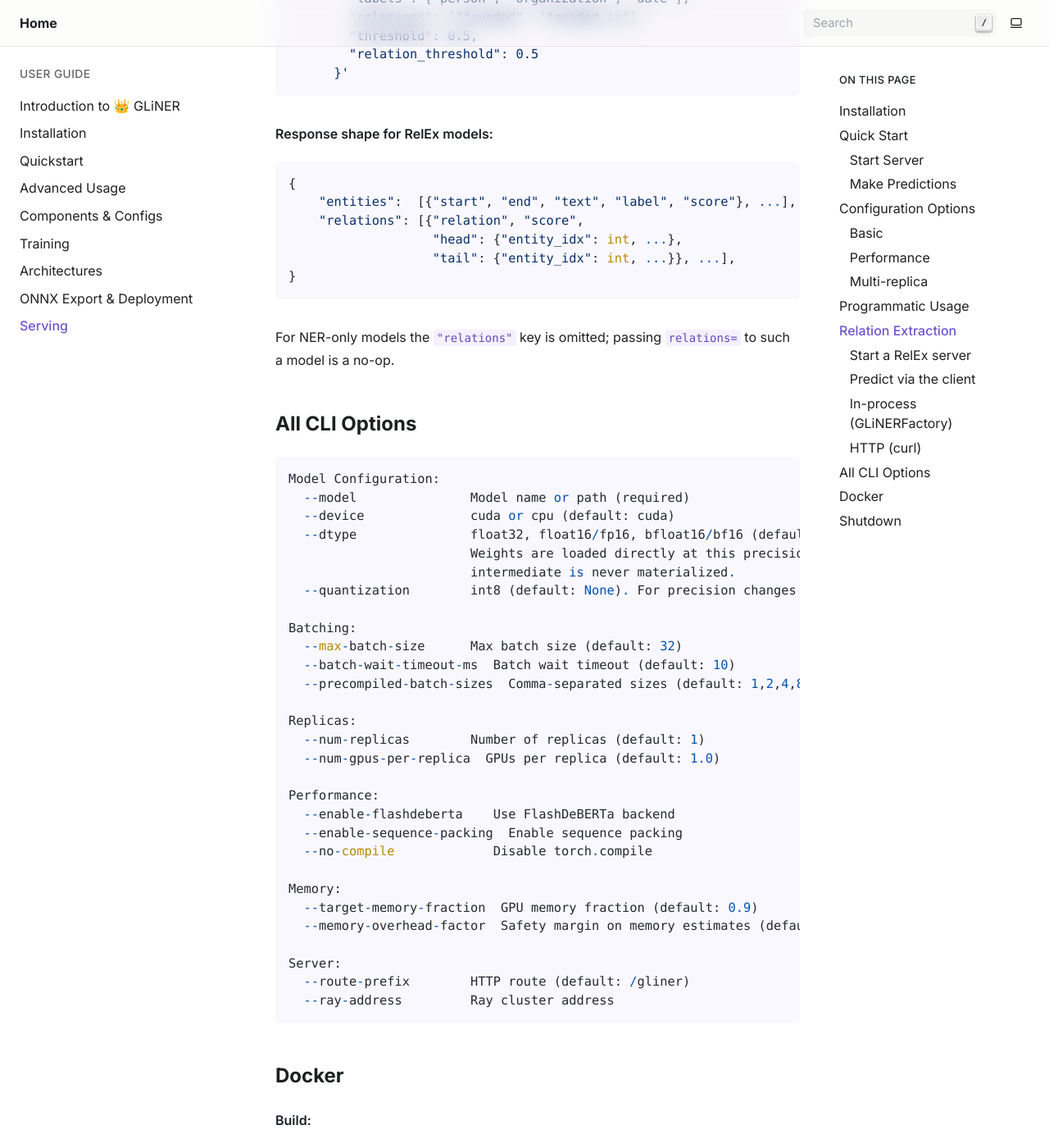
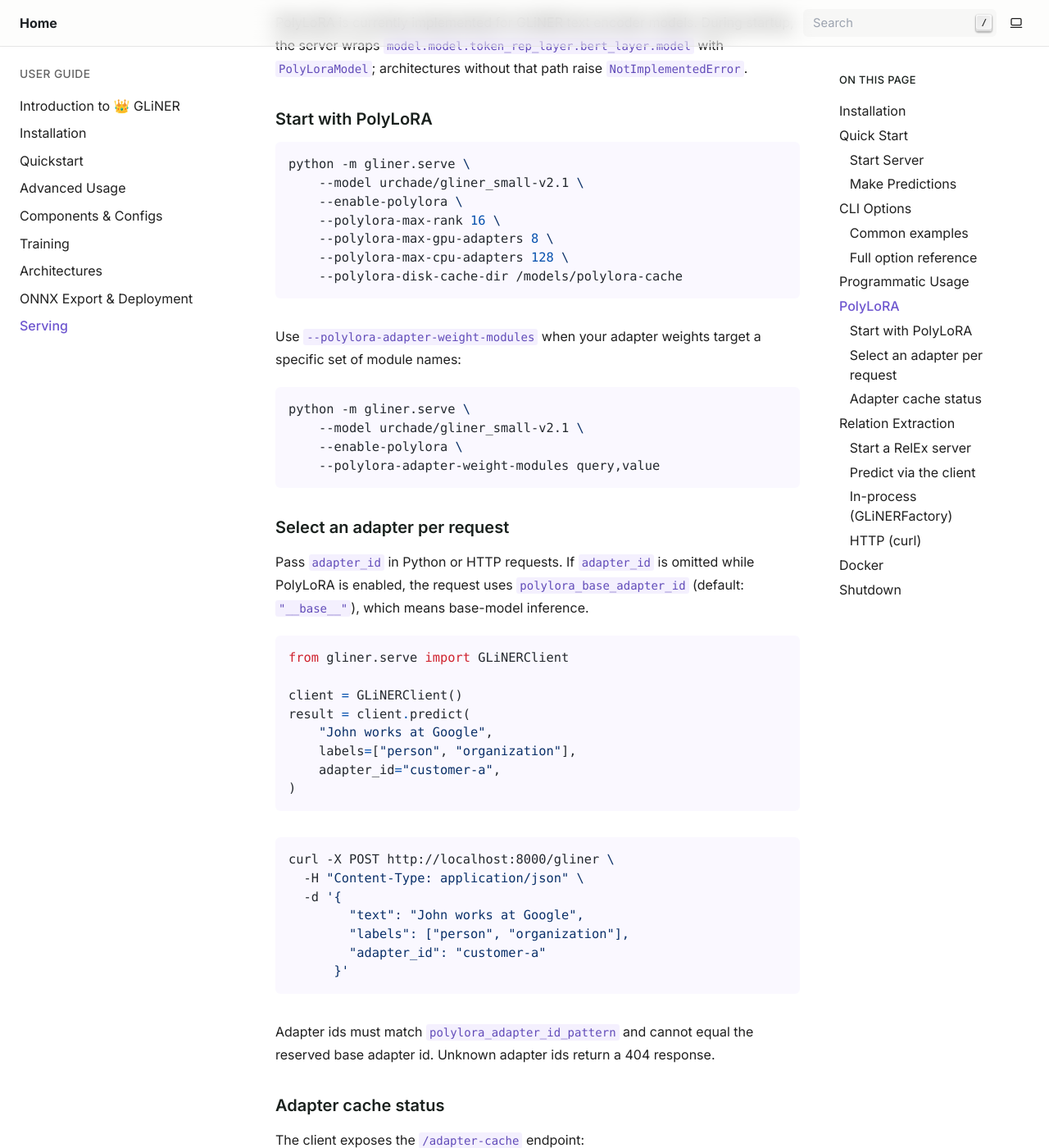
Before and after one commit to urchade/GLiNER, a Sphinx documentation site: the page built from docs/serving.md, in a window 1280 px wide and 1400 px high, scrolled down 5851 px. Shown: the whole window at 82% size. Built offline with Sphinx 7.4.7, drawn with Linux system fonts in a browser that asks for light colours; pages that are not in the unit, such as notebooks, are missing from menus; some of the changed text lies outside the part shown.

Commit message:
update serving docs

````diff
--- a/docs/serving.md
+++ b/docs/serving.md
@@ -23,24 +23,6 @@
 ```
 
 ### Make Predictions
-
-**In-process (vLLM-style, recommended):**
-```python
-from gliner.serve import GLiNERFactory
-
-with GLiNERFactory(model="urchade/gliner_small-v2.1") as llm:
-    outputs = llm.predict(
-        ["John works at Google", "Paris is in France"],
-        labels=["person", "organization", "location"],
-    )
-    print(outputs)
-```
-
-`GLiNERFactory` bundles config → deploy → client into one lifecycle-managed
-object. Passing a list of texts preserves dynamic batching — each text is
-dispatched as a separate request so Ray Serve's ``@serve.batch`` accumulates
-them into a single forward pass. Use `predict_async` for concurrent calls
-from `asyncio`.
 
 **Remote Python client** (attach to a running deployment):
 ```python
@@ -94,9 +76,18 @@
   -d '{"text": "John works at Google", "labels": ["person", "organization"]}'
 ```
 
-## Configuration Options
+## CLI Options
 
-### Basic
+The CLI entry point is the quickest way to start a standalone HTTP
+deployment:
+
+```bash
+python -m gliner.serve --model urchade/gliner_small-v2.1
+```
+
+### Common examples
+
+**Basic model settings:**
 ```bash
 python -m gliner.serve \
     --model urchade/gliner_small-v2.1 \
@@ -113,12 +104,95 @@
     --max-batch-size 64
 ```
 
-### Multi-replica
+**Multi-replica serving:**
 ```bash
 python -m gliner.serve \
     --model urchade/gliner_small-v2.1 \
     --num-replicas 4 \
     --num-gpus-per-replica 1
+```
+
+**PolyLoRA serving:**
+```bash
+python -m gliner.serve \
+    --model urchade/gliner_small-v2.1 \
+    --enable-polylora \
+    --polylora-max-gpu-adapters 8 \
+    --polylora-disk-cache-dir /models/polylora-cache
+```
+
+### Full option reference
+
+```
+Model Configuration:
+  --model                         Model name or path (required)
+  --device                        cuda or cpu (default: cuda)
+  --dtype                         float32, float16/fp16, bfloat16/bf16
+                                  (default: bfloat16)
+  --quantization                  int8 (default: None). For precision changes,
+                                  use --dtype.
+
+Model Limits:
+  --max-model-len                 Maximum sequence length (default: 2048)
+  --max-span-width                Maximum entity span width (default: 12)
+  --max-labels                    Maximum labels per request; -1 is unlimited
+                                  (default: -1)
+
+Thresholds:
+  --default-threshold             Default entity threshold (default: 0.5)
+  --default-relation-threshold    Default relation threshold (default: 0.5)
+
+Replica Configuration:
+  --num-replicas                  Number of replicas (default: 1)
+  --num-gpus-per-replica          GPUs per replica (default: 1.0)
+  --num-cpus-per-replica          CPUs per replica (default: 1.0)
+
+Batching Configuration:
+  --max-batch-size                Maximum Ray Serve batch size (default: 32)
+  --batch-wait-timeout-ms         Batch wait timeout in milliseconds
+                                  (default: 10.0)
+  --request-timeout-s             Request timeout in seconds (default: 30.0)
+  --max-ongoing-requests          Maximum in-flight requests per replica
+                                  (default: 256)
+  --queue-capacity                Maximum queued requests (default: 4096)
+  --precompiled-batch-sizes       Comma-separated batch sizes to precompile
+                                  (default: 1,2,4,8,16,32)
+
+Server Configuration:
+  --route-prefix                  HTTP route prefix (default: /gliner)
+  --port                          HTTP port (default: 8000)
+  --ray-address                   Ray cluster address (default: local)
+
+Performance Options:
+  --tokenizer-threads             Tokenizer thread count (default: 4)
+  --decoding-threads              Decoding thread count (default: 4)
+  --no-compile                    Disable torch.compile precompilation
+  --enable-sequence-packing       Enable inference sequence packing
+  --enable-flashdeberta           Enable FlashDeBERTa
+  --warmup-iterations             Warmup iterations per compiled batch size
+                                  (default: 3)
+
+Memory Configuration:
+  --target-memory-fraction        Target GPU memory fraction (default: 0.9)
+  --memory-overhead-factor        Safety margin on memory estimates
+                                  (default: 1.3)
+
+PolyLoRA Configuration:
+  --enable-polylora               Enable PolyLoRA adapter serving
+  --polylora-adapter-weight-modules
+                                  Comma-separated target module names
+  --polylora-max-rank             Maximum LoRA rank (default: 16)
+  --polylora-max-gpu-adapters     Maximum GPU adapter slots (default: 8)
+  --polylora-max-cpu-adapters     Maximum CPU adapters (default: 128)
+  --polylora-disk-cache-dir       Disk cache directory for adapters
+  --polylora-max-disk-adapters    Maximum disk-cached adapters
+  --polylora-base-adapter-id      Reserved base adapter id
+                                  (default: __base__)
+  --polylora-use-triton-kernels / --no-polylora-use-triton-kernels
+                                  Enable or disable PolyLoRA Triton kernels
+                                  (default: enabled)
+  --polylora-adapter-id-pattern   Regular expression for valid adapter ids
+                                  (default: ^[A-Za-z0-9_.-]{1,128}$)
 ```
 
 ## Programmatic Usage
@@ -133,8 +207,7 @@
     device="cuda",
     dtype="bfloat16",
     max_batch_size=32,
-    enable_compilation=True,
-    enable_flashdeberta=True,
+    enable_compilation=False,
 )
 
 llm = GLiNERFactory(config=config)
@@ -153,6 +226,90 @@
 ref = handle.predict.remote("John works at Google", ["person", "organization"])
 result = ref.result()
 ```
+
+## PolyLoRA
+
+PolyLoRA support lets one deployment route requests through different LoRA
+adapters without starting one replica per adapter. Enable it with
+`--enable-polylora` or `GLiNERServeConfig(enable_polylora=True)`. The
+`polylora` package must be importable in the serving environment.
+
+PolyLoRA is currently implemented for GLiNER text encoder models. During
+startup, the server wraps `model.model.token_rep_layer.bert_layer.model` with
+`PolyLoraModel`; architectures without that path raise `NotImplementedError`.
+
+### Start with PolyLoRA
+
+```bash
+python -m gliner.serve \
+    --model urchade/gliner_small-v2.1 \
+    --enable-polylora \
+    --polylora-max-rank 16 \
+    --polylora-max-gpu-adapters 8 \
+    --polylora-max-cpu-adapters 128 \
+    --polylora-disk-cache-dir /models/polylora-cache
+```
+
+Use `--polylora-adapter-weight-modules` when your adapter weights target a
+specific set of module names:
+
+```bash
+python -m gliner.serve \
+    --model urchade/gliner_small-v2.1 \
+    --enable-polylora \
+    --polylora-adapter-weight-modules query,value
+```
+
+### Select an adapter per request
+
+Pass `adapter_id` in Python or HTTP requests. If `adapter_id` is omitted while
+PolyLoRA is enabled, the request uses `polylora_base_adapter_id` (default:
+`"__base__"`), which means base-model inference.
+
+```python
+from gliner.serve import GLiNERClient
+
+client = GLiNERClient()
+result = client.predict(
+    "John works at Google",
+    labels=["person", "organization"],
+    adapter_id="customer-a",
+)
+```
+
+```bash
+curl -X POST http://localhost:8000/gliner \
+  -H "Content-Type: application/json" \
+  -d '{
+        "text": "John works at Google",
+        "labels": ["person", "organization"],
+        "adapter_id": "customer-a"
+      }'
+```
+
+Adapter ids must match `polylora_adapter_id_pattern` and cannot equal the
+reserved base adapter id. Unknown adapter ids return a 404 response.
+
+### Adapter cache status
+
+The client exposes the `/adapter-cache` endpoint:
+
+```python
+client.adapter_cache_status()
+client.adapter_cache_status("customer-a")
+client.is_adapter_cached("customer-a")
+```
+
+The raw HTTP endpoint is also available:
+
+```bash
+curl http://localhost:8000/gliner/adapter-cache
+curl "http://localhost:8000/gliner/adapter-cache?adapter_id=customer-a"
+```
+
+The response includes whether PolyLoRA is enabled, the base adapter id, loaded
+adapter ids, disk-cached adapter ids when disk cache is configured, and current
+GPU adapter slots.
 
 ## Relation Extraction
 
@@ -251,40 +408,6 @@
 For NER-only models the `"relations"` key is omitted; passing `relations=`
 to such a model is a no-op.
 
-## All CLI Options
-
-```
-Model Configuration:
-  --model               Model name or path (required)
-  --device              cuda or cpu (default: cuda)
-  --dtype               float32, float16/fp16, bfloat16/bf16 (default: bfloat16)
-                        Weights are loaded directly at this precision; the fp32
-                        intermediate is never materialized.
-  --quantization        int8 (default: None). For precision changes use --dtype.
-
-Batching:
-  --max-batch-size      Max batch size (default: 32)
-  --batch-wait-timeout-ms  Batch wait timeout (default: 10)
-  --precompiled-batch-sizes  Comma-separated sizes (default: 1,2,4,8,16,32)
-
-Replicas:
-  --num-replicas        Number of replicas (default: 1)
-  --num-gpus-per-replica  GPUs per replica (default: 1.0)
-
-Performance:
-  --enable-flashdeberta    Use FlashDeBERTa backend
-  --enable-sequence-packing  Enable sequence packing
-  --no-compile             Disable torch.compile
-
-Memory:
-  --target-memory-fraction  GPU memory fraction (default: 0.9)
-  --memory-overhead-factor  Safety margin on memory estimates (default: 1.3)
-
-Server:
-  --route-prefix        HTTP route (default: /gliner)
-  --ray-address         Ray cluster address
-```
-
 ## Docker
 
 **Build:**
````
Also changed, not shown: other parts of docs/serving.md (+1 -1 lines).
